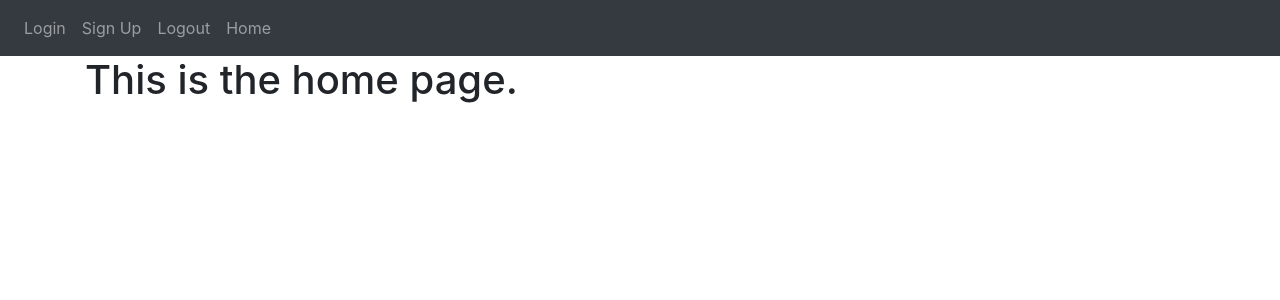
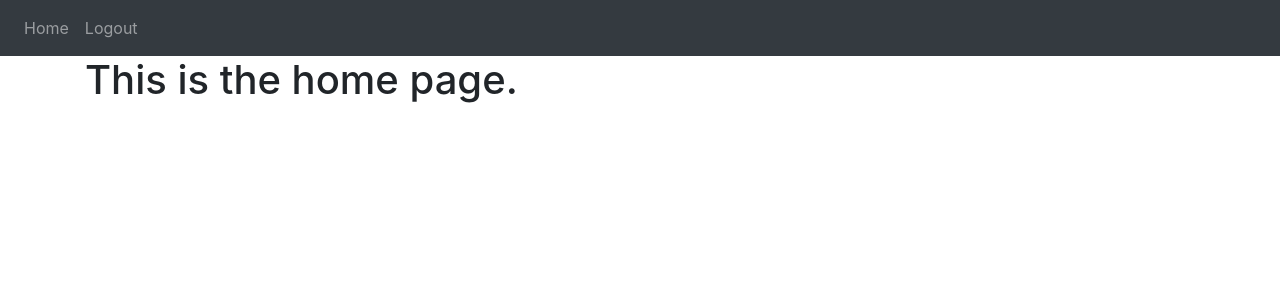
Before and after one commit to mahdi-robbani/notes_webapp, a Flask app: page / in a window 1280 px wide. Shown: the top 300 px of the page. Run offline with Flask 2, Linux system fonts and the light colour scheme; a user stored in the database is signed in; some libraries are stand-ins or nearby versions.

Commit message:
Changed navbar depending on user login

```diff
--- a/website/auth.py
+++ b/website/auth.py
@@ -34,7 +34,7 @@ def login():
                 flash("Incorrect password, try again.", category="error")
         else:
             flash("Email does not exist.", category="error")
-    return render_template("login.html")
+    return render_template("login.html", user=current_user)
 
 @auth.route('/logout')
 @login_required
@@ -79,4 +79,4 @@ def sign_up():
             # Redirect to homepage
             return redirect(url_for('views.home')) # find which url maps to the page home (under views.py)
 
-    return render_template("sign_up.html")
+    return render_template("sign_up.html", user=current_user)
--- a/website/templates/base.html
+++ b/website/templates/base.html
@@ -34,10 +34,13 @@
             </button>
             <div class="collapse navbar-collapse" id="navbar">
                 <div class="navbar-nav">
+                    {% if user.is_authenticated %}
+                    <a class="nav-item nav-link" id="home" href="/">Home</a>
+                    <a class="nav-item nav-link" id="logout" href="/logout">Logout</a>
+                    {% else %}
                     <a class="nav-item nav-link" id="login" href="/login">Login</a>
                     <a class="nav-item nav-link" id="signUp" href="/sign-up">Sign Up</a>
-                    <a class="nav-item nav-link" id="logout" href="/logout">Logout</a>
-                    <a class="nav-item nav-link" id="home" href="/">Home</a>
+                    {% endif %}
                 </div>
             </div>
         </nav>
--- a/website/views.py
+++ b/website/views.py
@@ -10,4 +10,4 @@ views = Blueprint('views', __name__)
 def home():
     """This function will run when we go to the root directory of the
     website"""
-    return render_template("home.html")
+    return render_template("home.html", user=current_user) # user current user in the home template
```
